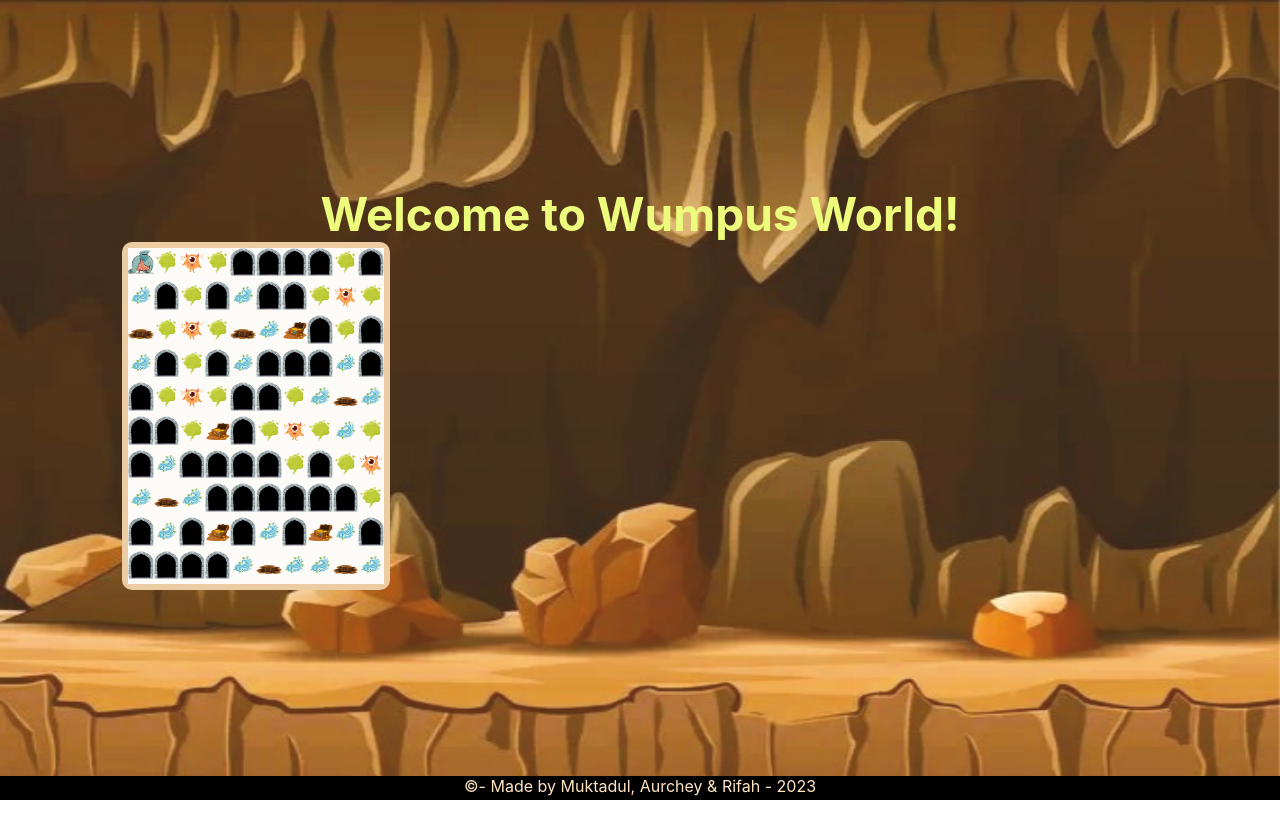
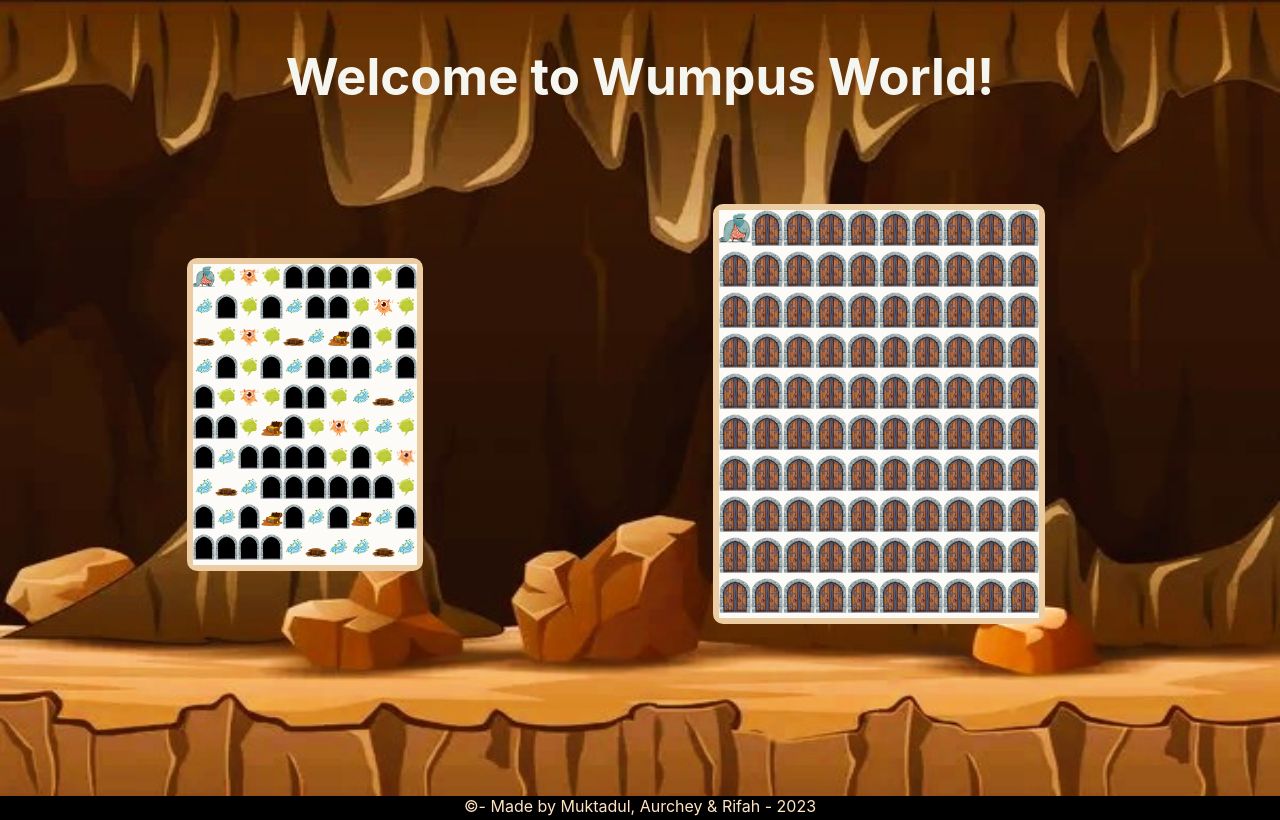
Before and after one commit to rifah43/wumpus_world, a React (Create React App) app in the folder game-frontend/: page / in a window 1280 px wide. Built offline with nearby package versions, Linux system fonts and the light colour scheme.

Commit message:
main board created

```diff
--- a/game-frontend/src/App.css
+++ b/game-frontend/src/App.css
@@ -8,23 +8,39 @@
 }
 
 .App-header {
-  min-height: 97vh;
+  min-height: 15vh;
+  padding-top: 2vh;
   display: flex;
   flex-direction: column;
   align-items: center;
   justify-content: center;
-  font-size: calc(30px + 2vmin);
+  font-size: calc(35px + 2vmin);
   font-weight: bold;
-  color: rgb(237, 252, 124);
-  background-color: rgba(246, 229, 157, 0.15);
+  color: rgb(246, 246, 240);
+  margin-bottom: 20px;
 }
 
 .board-container {
   display: flex;
+  flex-direction: row;
   justify-content: center;
   align-items: center;
-  margin-right: 60%;
+  padding-top: 6vh;
 }
+
+.Board {
+  margin-right: 15px; /* Adjust this value to control the spacing */
+  margin-left: 15px; /* Adjust this value to control the spacing */
+  max-width: 35%;
+
+}
+
+.MainBoard {
+  margin-right: 15px; /* Adjust this value to control the spacing */
+  margin-left: 15px; /* Adjust this value to control the spacing */
+  max-width: 50%;
+}
+
 footer{
   min-height: 3vh;
   background-color: black;
--- a/game-frontend/src/App.js
+++ b/game-frontend/src/App.js
@@ -1,6 +1,7 @@
 import React from 'react';
 import './App.css';
 import Board from './Board';
+import MainBoard from './MainBoard';
 
 function App() {
 
@@ -8,10 +9,13 @@ function App() {
     <div className="App" >
       <header className="App-header">
         Welcome to Wumpus World!
+      </header>
+      <body>
         <div className="board-container">
-          <Board />
+            <div className='Board'><Board /></div>
+            <div className='MainBoard'><MainBoard/></div>
         </div>
-      </header>
+      </body>
       <footer>
         ©- Made by Muktadul, Aurchey & Rifah - 2023
       </footer>
--- /dev/null
+++ b/game-frontend/src/MainBoard.jsx
@@ -0,0 +1,54 @@
+import React from 'react';
+import './Board.css';
+import { initialize } from './wumpus_world/cave';
+import { WUMPUS, PIT, GOLD, STENCH, BREEZE, AGENT, CAVE_LENGTH, CAVE_WIDTH, OK } from './wumpus_world/constants';
+
+class MainBoard extends React.Component {
+  constructor(props) {
+    super(props);
+    this.board = initialize();
+  }
+
+  render() {
+    const rows = CAVE_LENGTH;
+    const cols = CAVE_WIDTH;
+    const cells = [];
+
+    for (let y = 0; y < rows; y++) {
+      for (let x = 0; x < cols; x++) {
+        const cellId = `cell-${y}-${x}`;
+        cells.push(
+          <div
+            key={cellId}
+            className="cell"
+            id={cellId}
+          >
+            {this.renderCellContent(this.board[y][x])}
+          </div>
+        );
+      }
+    }
+
+    return (
+      <div className="board">
+        {cells}
+      </div>
+    );
+  }
+
+  renderCellContent(cellData) {
+    const content = [];
+
+    if (cellData[0] === AGENT) {
+      content.push(<img key="agent" src="/images/agent.png" alt="Agent" />);
+      // content.push(<img key="ok" src="/images/opened.png" alt="Ok" />);
+    }  else {
+      // Default case
+      content.push(<img key="closed" src="/images/closed.png" alt="Closed" />);
+    }
+
+    return <div className="cell-content">{content}</div>;
+  }
+}
+
+export default MainBoard;
--- a/game-frontend/src/index.css
+++ b/game-frontend/src/index.css
@@ -1,10 +1,13 @@
 body {
   margin: 0;
+
   font-family: -apple-system, BlinkMacSystemFont, 'Segoe UI', 'Roboto', 'Oxygen',
     'Ubuntu', 'Cantarell', 'Fira Sans', 'Droid Sans', 'Helvetica Neue',
     sans-serif;
   -webkit-font-smoothing: antialiased;
   -moz-osx-font-smoothing: grayscale;
+  height: 80vh;
+  width: 100%;
 }
 
 code {
```
Also changed, not shown: game-frontend/src/UpdateBoard.jsx (added), game-frontend/src/movement/getgrab.jsx (added), game-frontend/src/movement/movement.jsx (added).
